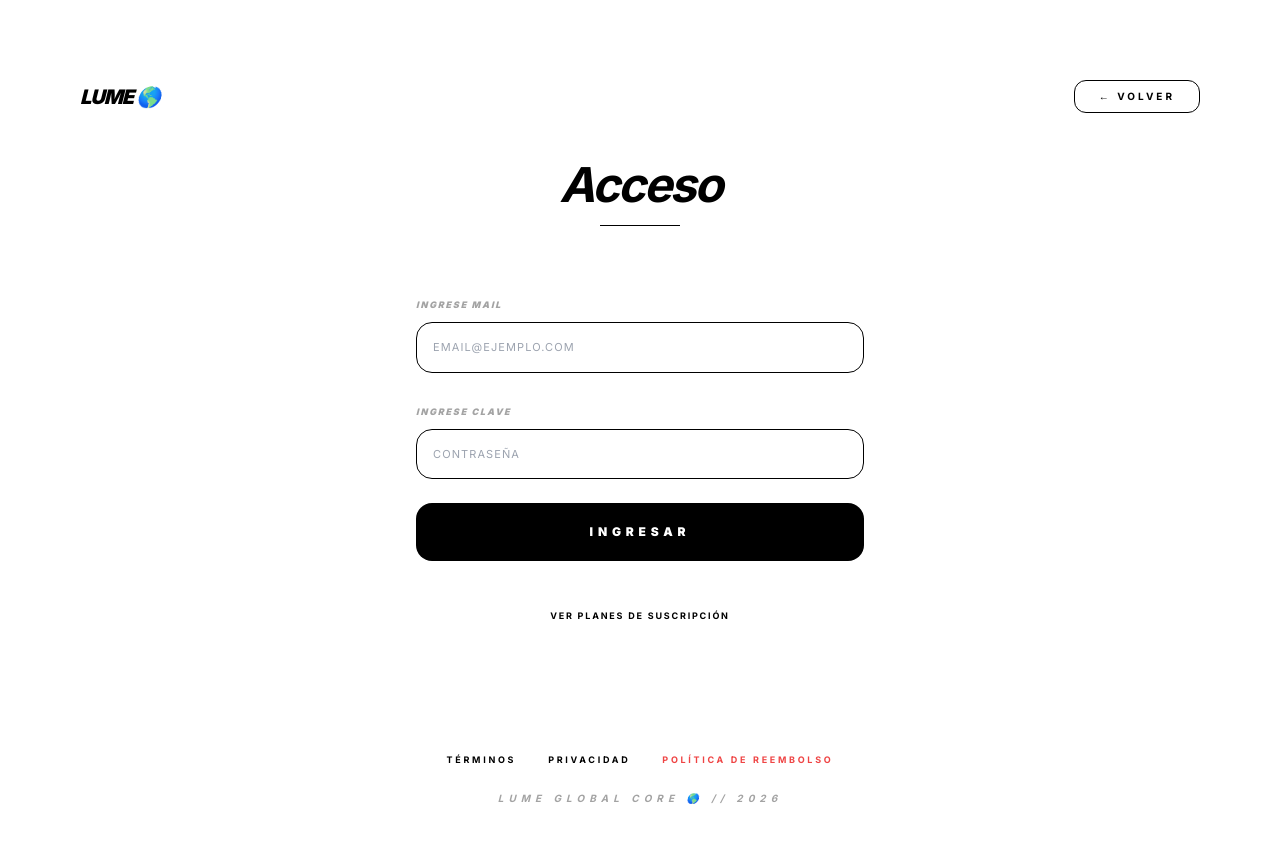
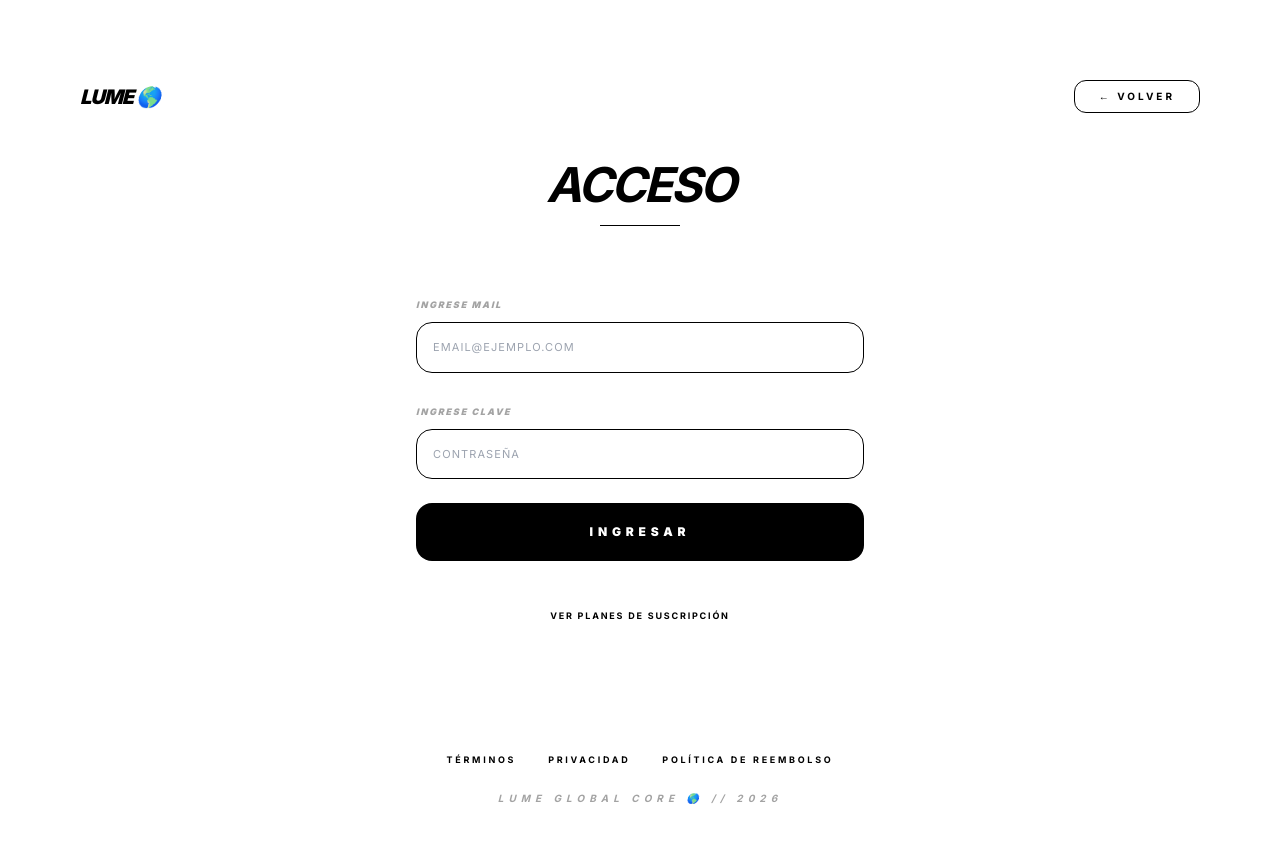
Before and after one commit to lumeglobal10-prog/lume-global-core, a Next.js app: page /login in a window 1280 px wide. Shown: the top 842 px of the page. Built offline with nearby package versions, Linux system fonts and the light colour scheme.

Commit message:
Update page.tsx

```diff
--- a/app/login/page.tsx
+++ b/app/login/page.tsx
@@ -45,7 +45,7 @@ export default function LoginPage() {
       </nav>
 
       <div className="max-w-md mx-auto w-full flex flex-col items-center py-12">
-        <h1 className="text-4xl md:text-5xl font-bold tracking-tighter mb-4 italic text-center">Acceso</h1>
+        <h1 className="text-4xl md:text-5xl font-bold tracking-tighter mb-4 italic text-center uppercase">Acceso</h1>
         <div className="h-[1px] w-20 bg-black mb-16"></div>
 
         <form onSubmit={handleLogin} className="w-full space-y-6">
@@ -70,7 +70,7 @@ export default function LoginPage() {
         <div className="flex flex-wrap justify-center gap-8 text-black">
           <Link href="/terms" className="text-[9px] font-bold tracking-[0.3em] uppercase hover:underline decoration-2 underline-offset-4">Términos</Link>
           <Link href="/privacy" className="text-[9px] font-bold tracking-[0.3em] uppercase hover:underline decoration-2 underline-offset-4">Privacidad</Link>
-          <Link href="/refund" className="text-[9px] font-bold tracking-[0.3em] uppercase text-red-500 hover:underline decoration-2 underline-offset-4">Política de Reembolso</Link>
+          <Link href="/refund" className="text-[9px] font-bold tracking-[0.3em] uppercase hover:underline decoration-2 underline-offset-4">Política de Reembolso</Link>
         </div>
         <div className="text-[10px] font-bold tracking-[0.5em] text-neutral-400 uppercase italic text-center">LUME GLOBAL CORE 🌎 // 2026</div>
       </footer>
```
